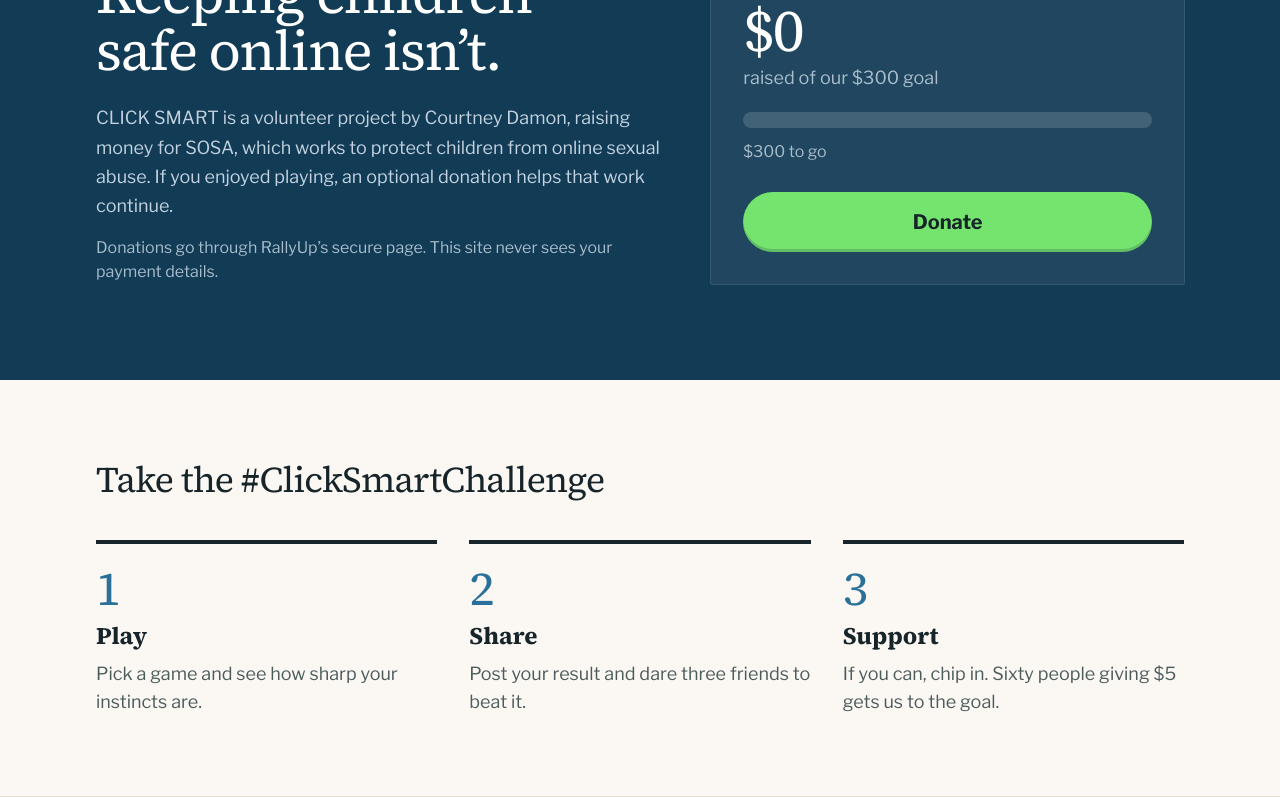
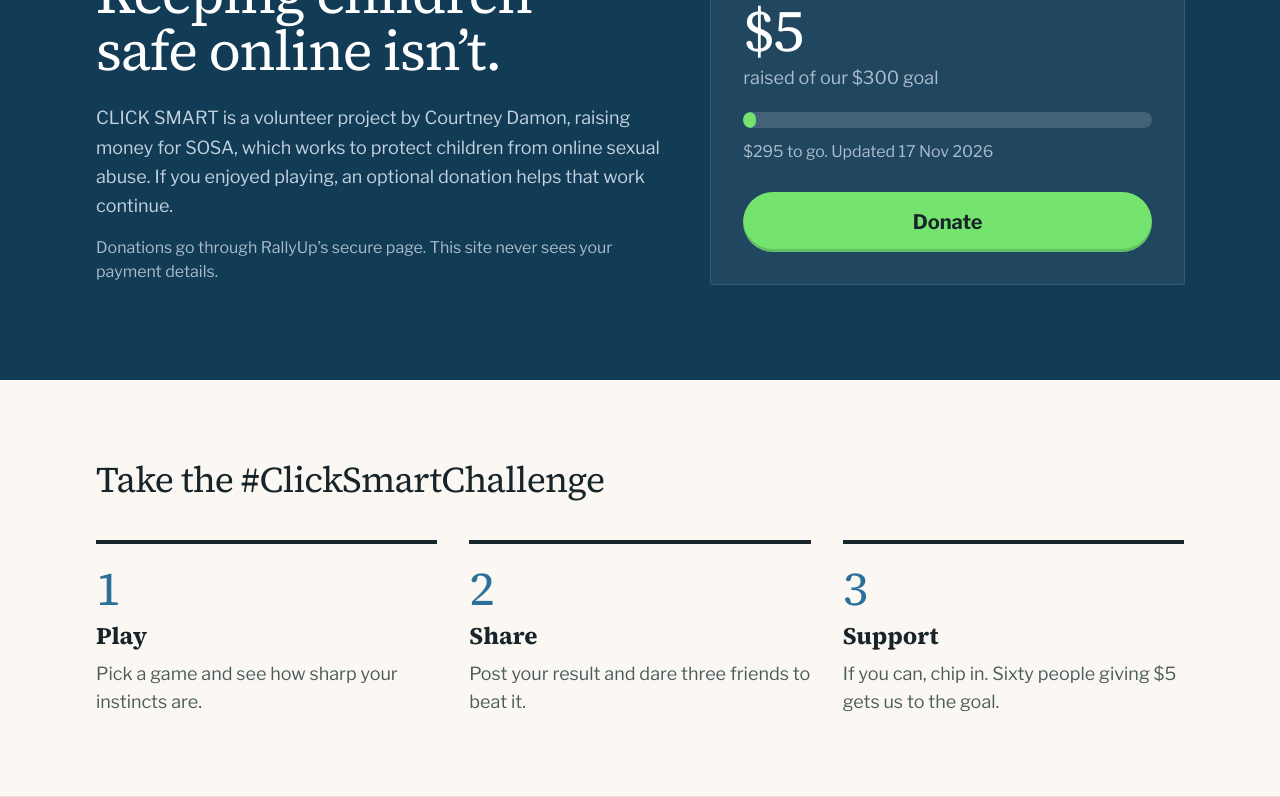
Before and after one commit to courtinchains/click-smart, a React (Vite) app: page / in a window 1280 px wide. Shown: the part 2146-2943 px from the top of the page. Built offline with nearby package versions, Linux system fonts and the light colour scheme.

Commit message:
Update total:  raised

```diff
--- a/src/config.js
+++ b/src/config.js
@@ -22,9 +22,9 @@ export const campaign = {
 
   // CONFIRMED donations only, taken from your RallyUp report/export.
   // A click on Donate is NOT a donation — never estimate this number.
-  confirmedRaisedUSD: 0,
+  confirmedRaisedUSD: 5,
   confirmedDonations: 0,
-  lastUpdated: '', // e.g. '2026-11-20'
+  lastUpdated: '17 Nov 2026', // e.g. '20 Nov 2026'
 
   // Public site address, used in share messages. Set after deploying.
   siteUrl: 'https://click-smart-ivory.vercel.app',
```
